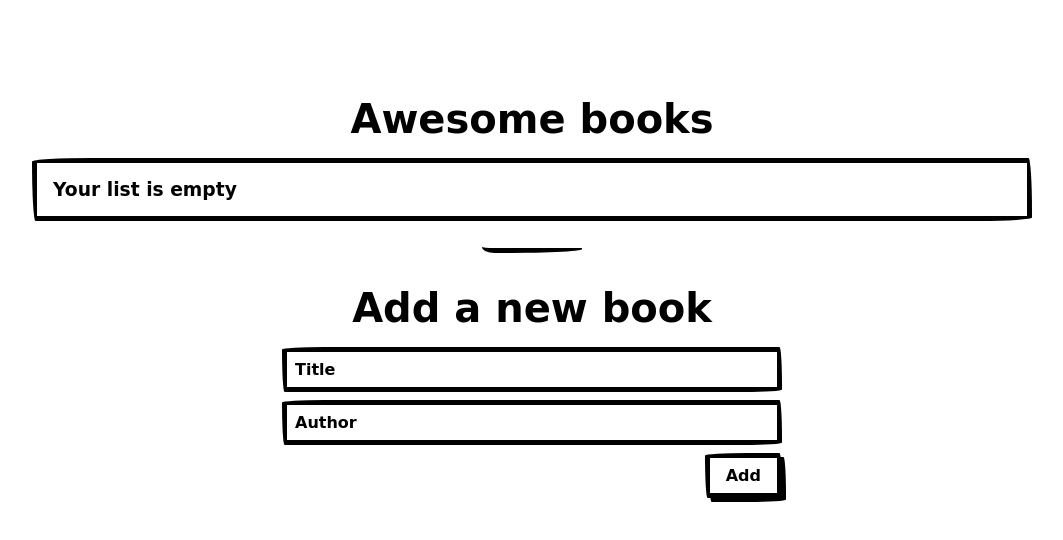
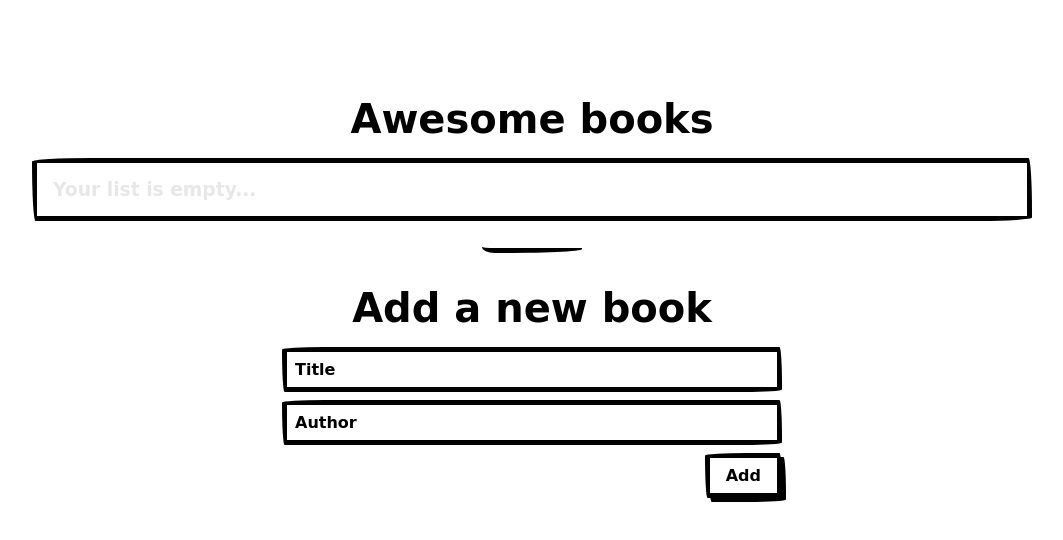
Before and after one commit to anuarshaidenov/Awesome-books, a website with bundled scripts: page index.html in a window 1280 px wide. Shown: the whole page, without its empty margins (108-1171 px from the left). Built offline with nearby package versions, Linux system fonts and the light colour scheme; a web font is replaced by a local one.

Commit message:
Fix the message style

```diff
--- a/js/books.js
+++ b/js/books.js
@@ -22,7 +22,7 @@ class Books {
 
   #displayBooks() {
     if (this.books.length <= 0) {
-      this.#displayMessage('Your list is empty');
+      this.#displayMessage('Your list is empty...');
     } else {
       this.#removeMessage();
     }
--- a/styles/main.scss
+++ b/styles/main.scss
@@ -47,6 +47,7 @@ a {
 }
 
 .message {
+  color: var(--color-secondary);
   text-align: left;
 }
 
```
Also changed, not shown: styles/main.css, 1 other file.
